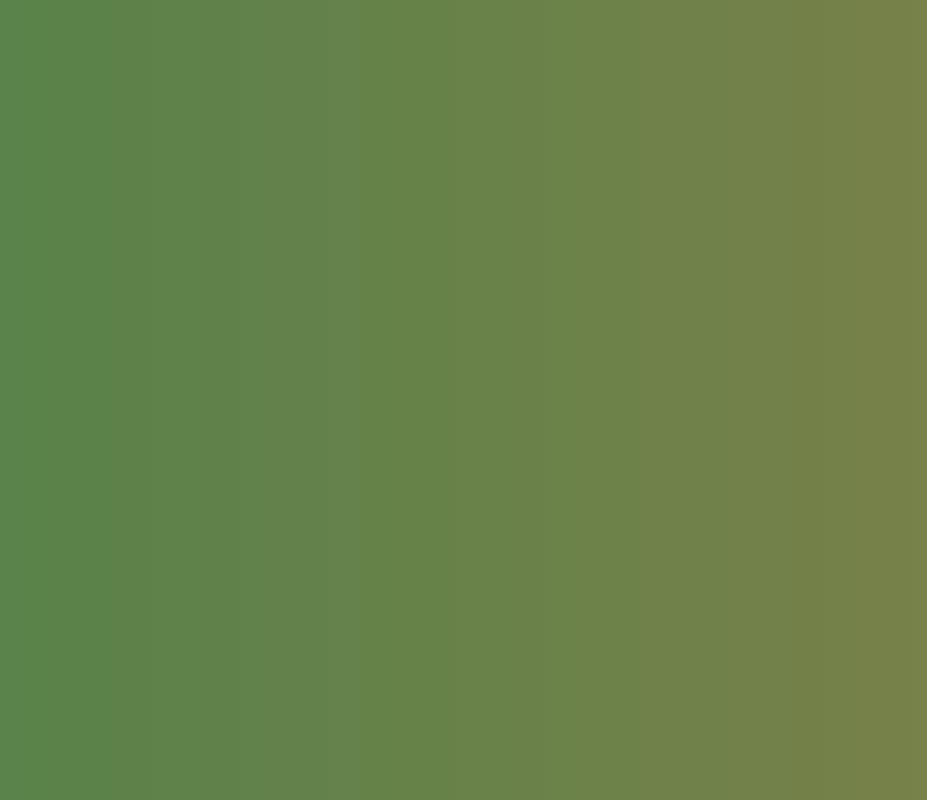
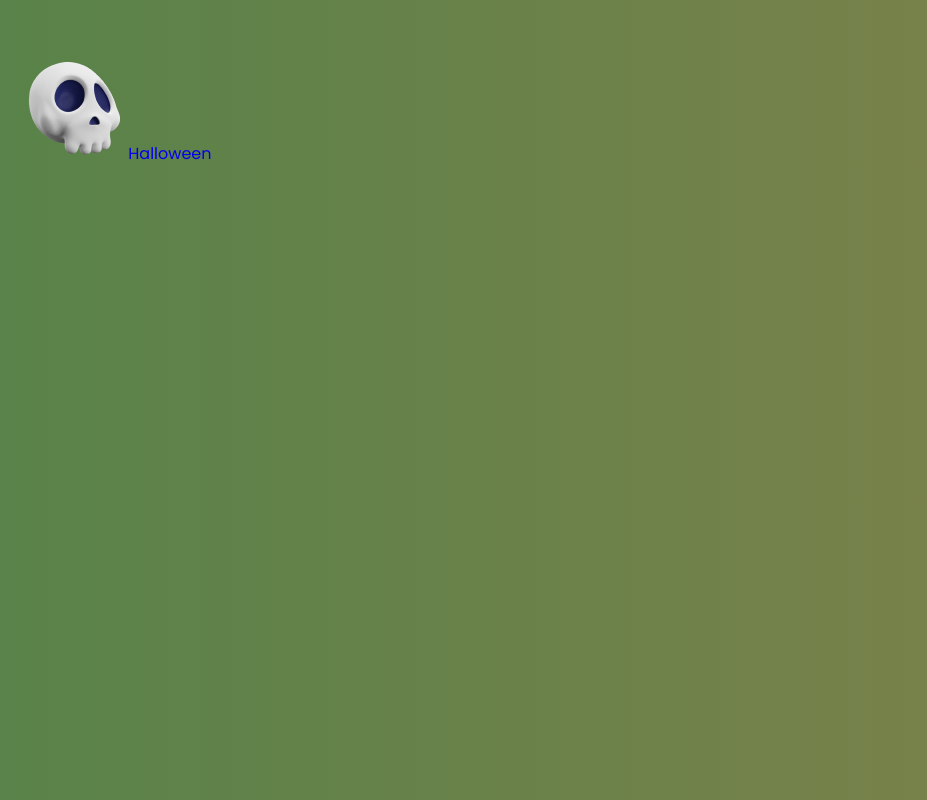
Before and after one commit to LeslieLopez25/halloween-website, a plain HTML site: page index.html in a window 1280 px wide. Shown: the whole page, without its empty margins (0-927 px from the left). Drawn offline with nearby package versions, Linux system fonts and the light colour scheme.

Commit message:
Setting up the html file

```diff
--- a/index.html
+++ b/index.html
@@ -12,10 +12,18 @@
 
     <!-- CSS -->
     <link rel="stylesheet" href="css/styles.css">
-
     <title>Halloween Website</title>
 </head>
 <body>
+    <!-- Header -->
+    <header class="header" id="header">
+        <nav class="nav container">
+            <a href="#" class="nav__logo">
+                <img src="/img/logo.png" alt="logo" class="nav__logo-img">
+                Halloween
+            </a>
+        </nav>
+    </header>
     <footer></footer>
     <!-- Scroll Up -->
 
```
